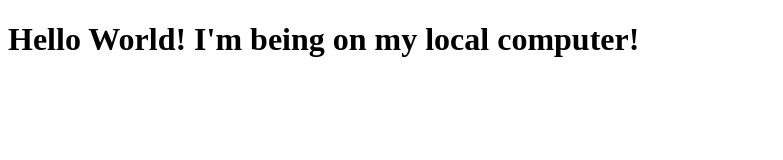
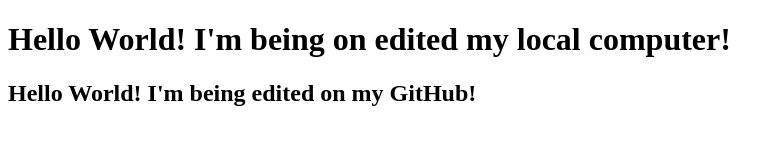
Before and after one commit to demoacct0711/github-tutorial-4, a plain HTML site: page index.html in a window 1280 px wide. Shown: the whole page, without its empty margins (0-783 px from the left). Drawn offline with Linux system fonts and the light colour scheme.

Commit message:
Update index.html

```diff
--- a/index.html
+++ b/index.html
@@ -6,6 +6,7 @@
     <title>Document</title>
   </head>
   <body>
-    <h1>Hello World! I'm being on my local computer!</h1>
+    <h1>Hello World! I'm being on edited my local computer!</h1>
+    <h2>Hello World! I'm being edited on my GitHub!</h2>
   </body>
 </html>
```
